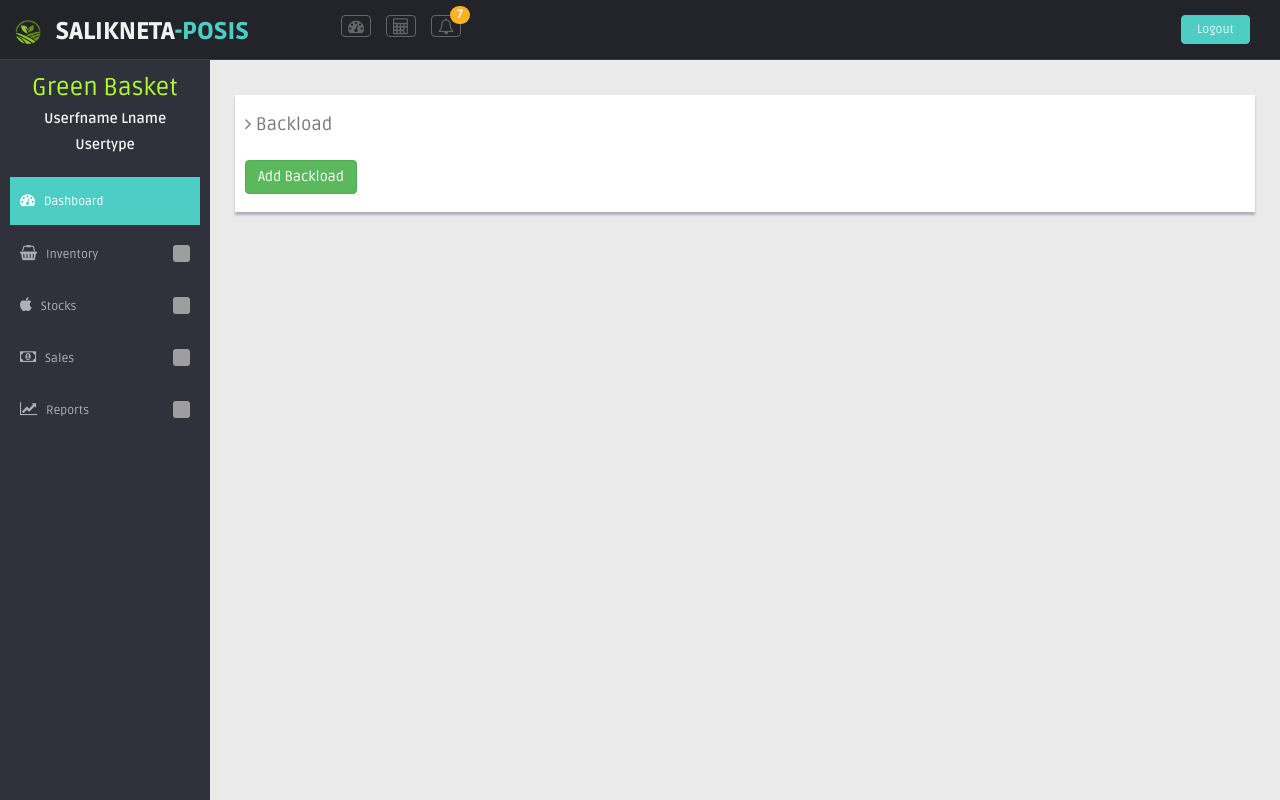
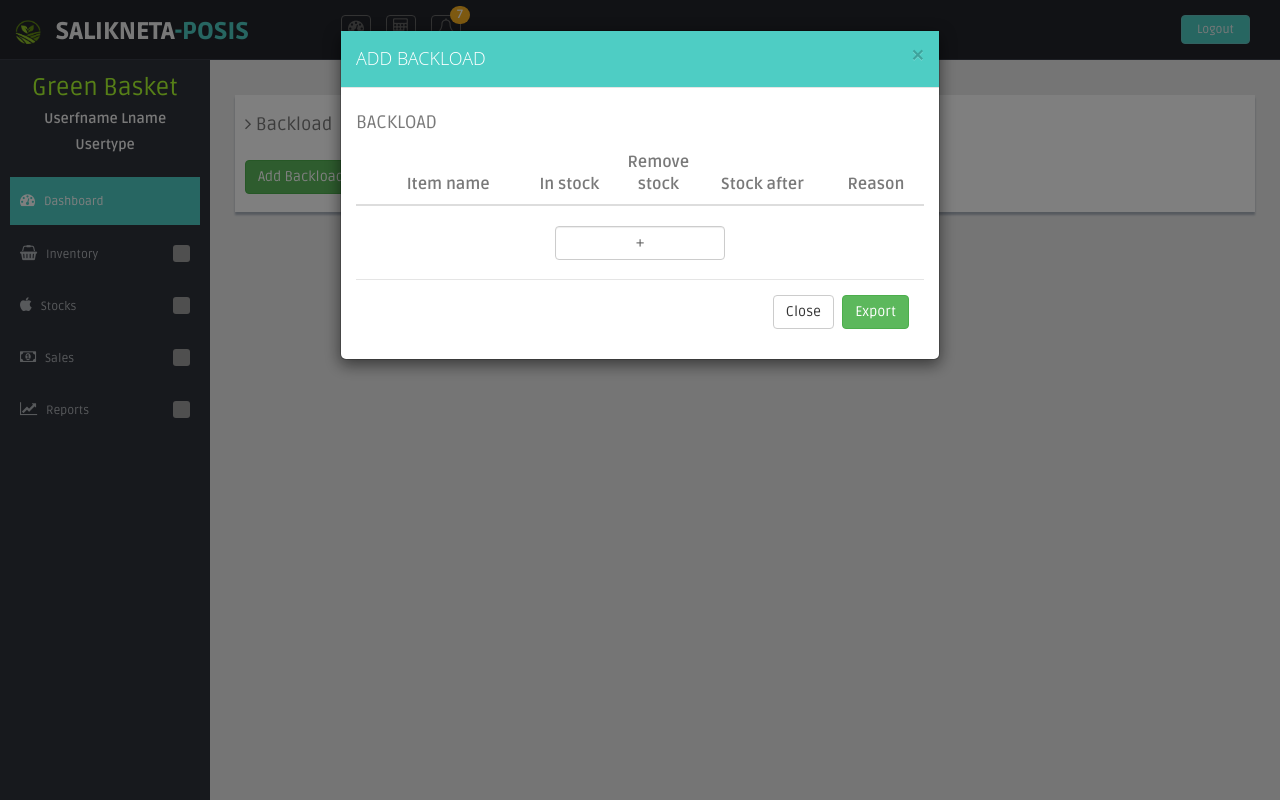
Before and after one commit to nandarionndr1/Salikneta-Sales-Inventory, a Django app: page /salikneta/backload/ in a window 1280 px wide, after a click on "Add Backload". Run offline with Django 3.2, Linux system fonts and the light colour scheme; tables that the repository leaves empty hold one stand-in row (values such as "Sample post"); lists and menus that the app fills with data are empty; some libraries are stand-ins or nearby versions; grey boxes are pictures that could not be loaded.

Commit message:
Sad boys

```diff
--- a/salikneta/templates/salikneta/backloads.html
+++ b/salikneta/templates/salikneta/backloads.html
@@ -3,6 +3,11 @@
 {% include 'salikneta/includes/head.html' %}
 <body>
   <section id="container">
+  <style>
+  	th,td{
+  		text-align: center;
+  	}
+  </style>
 
 
 
@@ -17,9 +22,56 @@
               <h4 class="mb"><i class="fa fa-angle-right"></i> Backload</h4>
               <button class="btn btn-success btn-md" data-toggle="modal" data-target="#myModal" style="margin-bottom: 1vh">Add Backload</button>
 
+                 <div class="modal fade" id="myModal" tabindex="-1" role="dialog" aria-labelledby="myModalLabel" aria-hidden="true">
+                            <div class="modal-dialog">
+                              <div class="modal-content">
+                                <div class="modal-header">
+                                  <button type="button" class="close" data-dismiss="modal" aria-hidden="true">&times;</button>
+                                  <h4 class="modal-title" id="myModalLabel">ADD BACKLOAD</h4>
+                                </div>
+                                <div class="modal-body">
+
+                                  <h4>BACKLOAD</h4>
+
+                                  	<div class="row">
+			                            <div class="col-md-12">
+			                              <table class="table table-hover">
+			                                <thead>
+			                                  <tr>
+			                                  	<th></th>
+			                                    <th width="25%">Item name</th>
+			                                    <th>In stock</th>
+			                                    <th width="10%">Remove stock</th>
+			                                    <th>Stock after</th>
+			                                    <th>Reason</th>
+			                                  </tr>
+			                                </thead>
+
+			                                <tbody id="tableData">
 
 
 
+			                                </tbody>
+			                              </table>
+			                            </div>
+			                          </div>
+			                           <div class="row">
+			                            <div class="col-md-4"></div>
+			                            <div class="col-md-4">
+			                              <button class="form-control" type="button" onclick="appendRow()">+</button>
+			                            </div>
+			                            <div class="col-md-4"></div>
+			                          </div>
+			                          <br>
+
+                                <div class="modal-footer">
+                                  <button type="button" class="btn btn-default" data-dismiss="modal">Close</button>
+                                  <button type="button" class="btn btn-success">Export</button>
+                                </div>
+                              </div>
+                            </div>
+                          </div>
+                        </div>
 
 
 
@@ -30,3 +82,69 @@
 
   </section>
 </body>
+<script>
+	function itemObject(idProduct, productName, unitsInStock){
+		this.idProduct = idProduct;
+		this.productName = productName;
+		this.unitsInStock = unitsInStock;
+
+		}
+	function deleteRow(id){
+		document.getElementById("row"+id).remove();
+	}
+	function appendRow(){
+    var items = new Array()
+    {% for p in products %}
+      items.push(new itemObject("{{p.pk}}","{{p.name}}","{{p.unitsInStock}}"));
+
+    {% endfor %}
+
+    var tbl = document.getElementById("tableData");
+    var rCount = tbl.rows.length + 1;
+
+    wew = '<tr id="row'+rCount+'">'+
+    		'<td><button id="delete'+rCount+'" onclick="deleteRow('+rCount+')" class="btn btn-danger">x</button></td>'+
+			'<td>'+
+     			'<select class="form-control" id="dropdown'+rCount +'" onchange=updateInStock('+rCount+')>';
+     			for(var q = 0; q < items.length; q++){
+     				wew += '<option value="'+items[q].idProduct+'">' + items[q].productName + '</option>';
+     			}
+     				wew += '</select>'+
+     			'</td>'+
+     			'<td id="unitsInStock' + rCount+ '">2</td>'+
+     			'<td><input id="removeStock'+rCount+'" onkeyup="updateAfter('+rCount+')" type="number" class="form-control"/></td>'+
+     			'<td id="stockAfter' + rCount +'">2</td>'+
+     			'<td><input class="form-control" type="text" value="Expired"></td>'+
+     		'</tr> ';
+
+   		 $("#tableData").append(wew);
+		 }
+
+	function updateAfter(id){
+		var stockAfter = document.getElementById("stockAfter"+id);
+		var removeStock = document.getElementById("removeStock"+id).value;
+		var unitsInStock = document.getElementById("unitsInStock"+id);
+		stockAfter.innerHTML = parseInt(unitsInStock.innerHTML) - removeStock;
+
+	}
+   function updateInStock(id){
+    var td = document.getElementById("unitsInStock"+id);
+
+    var dropdown = document.getElementById("dropdown"+id);
+
+
+      $.ajax({
+      url: '{% url "ajaxGetInStock" %}',
+      data: {
+        "idProduct":dropdown.value,
+      },
+      dataType: 'json',
+      success: function(data){
+        td.innerHTML = data[0].unitsInStock;
+
+      }
+
+   });
+  }
+
+</script>
--- a/salikneta/views.py
+++ b/salikneta/views.py
@@ -185,7 +185,12 @@
 
 def backload(request):
 
-    return render(request, 'salikneta/backloads.html')
+
+    i = Product.objects.all()
+    context = {
+        "products":i,
+    }
+    return render(request, 'salikneta/backloads.html',context)
 
 def ajaxAddCategory(request):
     print("AW")
```
